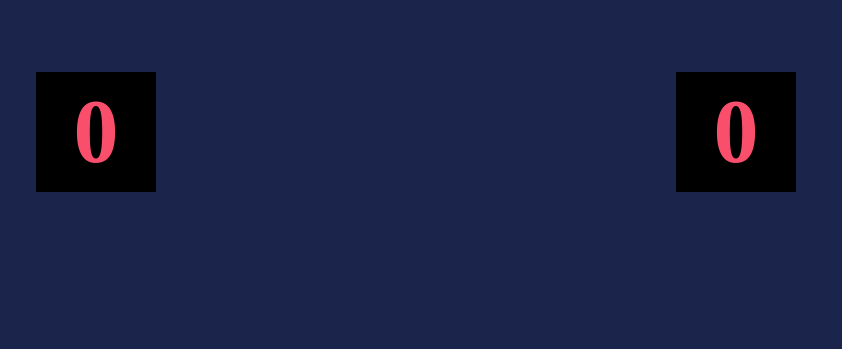
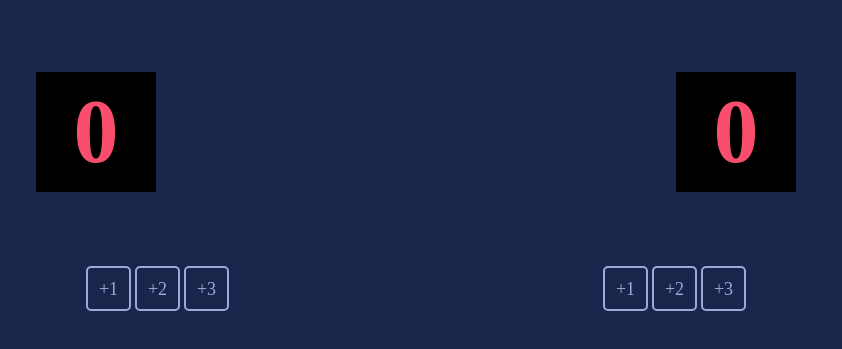
Before and after one commit to mohanad-mostafa/Basketball-Scoreboard, a plain HTML site: page index.html in a window 1280 px wide. Shown: the part 119-468 px from the top of the page, without its empty margins (224-1066 px from the left). Drawn offline with Linux system fonts and the light colour scheme.

Commit message:
add buttons

```diff
--- a/index.css
+++ b/index.css
@@ -72,3 +72,39 @@ body {
     line-height: 120px;
     background-color: black;
 }
+
+.buttons {
+    display: flex;
+    justify-content: space-between;
+}
+
+button {
+    width: 50px;
+    height: 50px;
+    box-sizing: border-box;
+    width: 45px;
+    height: 45px;
+    left: 82px;
+    top: 271px;
+
+    border: 2px solid #9AABD8;
+    border-radius: 5px;
+    font-family: 'Cursed Timer ULiL';
+    font-style: normal;
+    font-weight: 400;
+    font-size: 18px;
+    line-height: 28px;
+    /* or 155% */
+
+    text-align: center;
+
+    color: #9AABD8;
+    background-color: #1B244A;
+}
+.home-buttons {
+    margin-left: 310px;
+}
+
+.guest-buttons {
+    margin-right: 310px;
+}
--- a/index.html
+++ b/index.html
@@ -2,7 +2,9 @@
     <head>
         <link rel="stylesheet" href="index.css">
     </head>
+
     <body>
+
         <div class="container">
             <div>
                 <h3 class="home">HOME</h3>
@@ -18,6 +20,19 @@
             <h1 class="guest-score-text">0</h1>
     </section>
 
-        <script src="index.js"></script>
+    <section class = "buttons">
+        <div class="home-buttons">
+            <button onclick="add1Home()">+1</button>
+            <button onclick="add2Home()">+2</button>
+            <button onclick="add3Home()">+3</button>
+        </div>
+
+        <div class = "guest-buttons">
+            <button onclick="add1Guest()">+1</button>
+            <button onclick="add2Guest()">+2</button>
+            <button onclick="add3Guest()">+3</button>
+        </div>
+    </section>
+    <script src="index.js"></script>
     </body>
 </html>
--- a/index.js
+++ b/index.js
@@ -0,0 +1,36 @@
+let homeScore = document.getElementsByClassName("home-score-text")
+let guestScore = document.getElementsByClassName("guest-score-text")
+let count = 0
+
+function add1Home() {
+    count = count + 1
+    console.log(count)
+    let countStr = count + ""
+    homeScore.textContent = countStr
+    console.log(homeScore.textContent)
+}
+
+function add2Home() {
+    count = count + 2
+    homeScore.textContent = count
+}
+
+function add3Home() {
+    count += 3
+    homeScore.textContent = count
+}
+
+function add1Guest() {
+    count++
+    guestScore.textContent = count
+}
+
+function add2Guest() {
+    count += 2
+    guestScore.textContent = count
+}
+
+function add3Guest() {
+    count += 3
+    guestScore.textContent = count
+}
```
